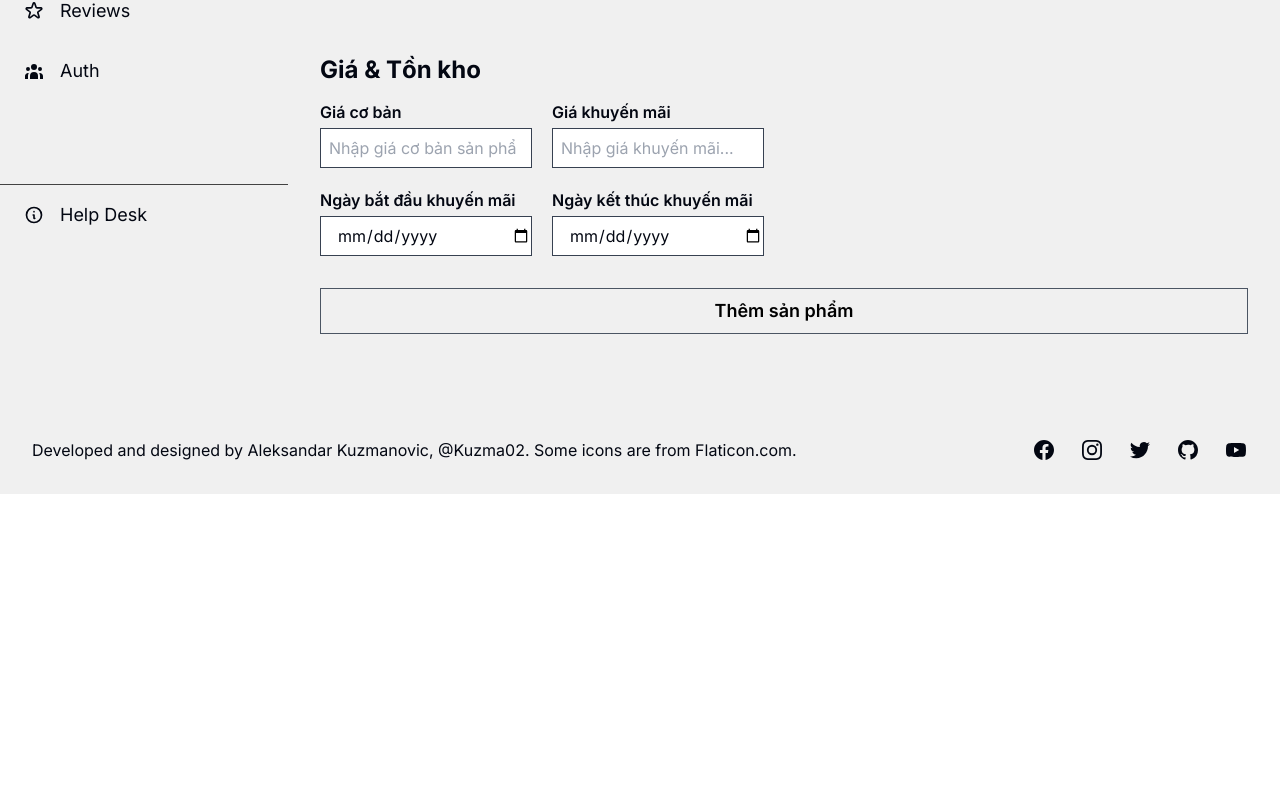
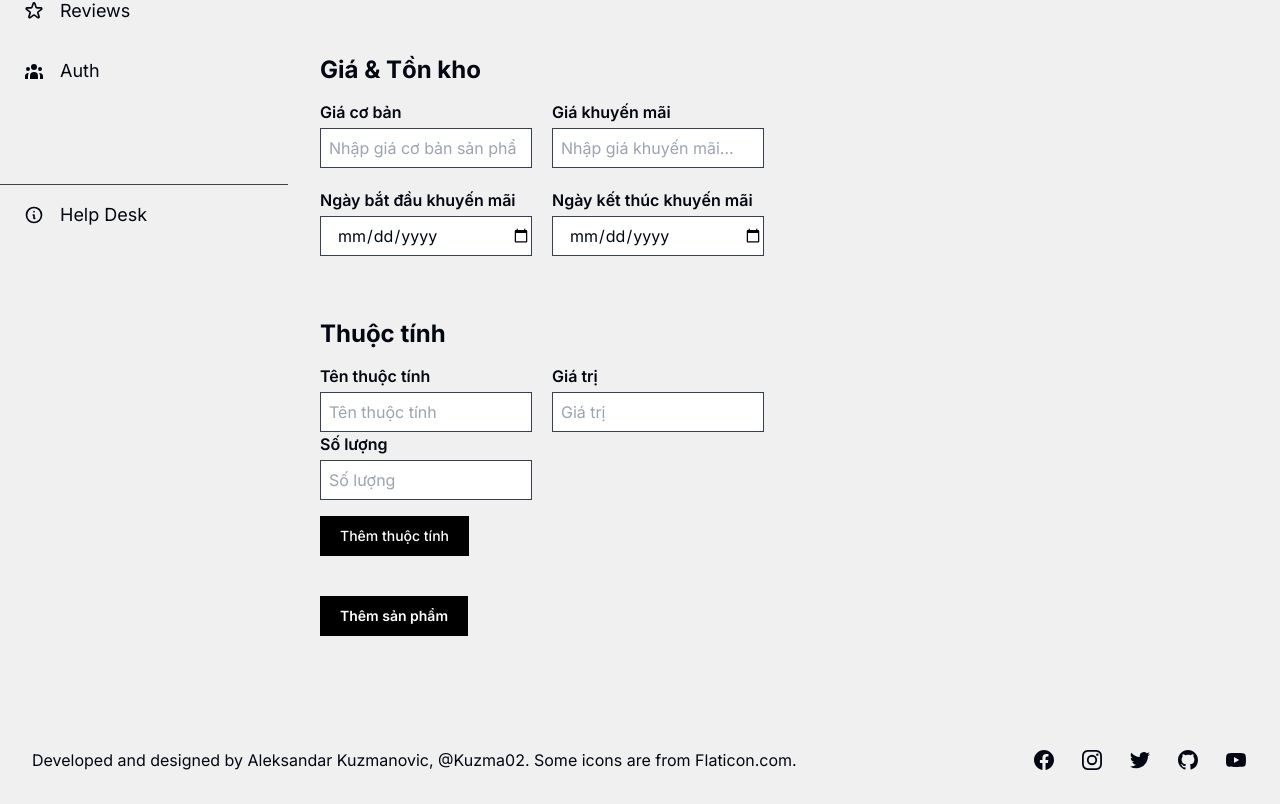
Before and after one commit to vantruongdeptrai/Du_an_tot_nghiep_FE, a React (Vite) app in the folder admin-respo/: page /products/create-product in a window 1280 px wide. Shown: the part 646-1450 px from the top of the page. Before the commit the page ends 1140 px from the top, so only its background shows below. Built offline with nearby package versions, Linux system fonts and the light colour scheme; no server answers.

Commit message:
form create product

```diff
--- a/admin-respo/src/pages/product/CreateProduct.tsx
+++ b/admin-respo/src/pages/product/CreateProduct.tsx
@@ -9,12 +9,24 @@ import SimpleInput from "../../components/SimpleInput";
 import TextAreaInput from "../../components/TextAreaInput";
 import SelectInput from "../../components/SelectInput";
 import { InputWithLabel, Sidebar } from "../../components";
+import React, { ChangeEvent } from "react";
 
-const CreateProduct = () => {
+interface Variant {
+  type: string;
+  value: string;
+}
+
+interface Product {
+  name: string;
+  price: number;
+  description: string;
+  variants: Variant[];
+}
+const CreateProduct: React.FC = () => {
   const {
     register,
     handleSubmit,
-    formState: { errors },
+    formState: {},
   } = useForm<ProductInput>({
     resolver: zodResolver(productSchema),
   });
@@ -33,6 +45,36 @@ const CreateProduct = () => {
       const objectUrl = URL.createObjectURL(file);
       setImagePreview(objectUrl);
     }
+  };
+
+  const [product, setProduct] = useState<Product>({
+    name: "",
+    price: 0,
+    description: "",
+    variants: [{ type: "", value: "" }],
+  });
+
+  const handleVariantChange = (
+    index: number,
+    e: ChangeEvent<HTMLInputElement>
+  ) => {
+    const { name, value } = e.target;
+    const newVariants = [...product.variants];
+    newVariants[index] = {
+      ...newVariants[index],
+      [name]: value,
+    };
+    setProduct((prevProduct) => ({
+      ...prevProduct,
+      variants: newVariants,
+    }));
+  };
+
+  const addVariant = () => {
+    setProduct((prevProduct) => ({
+      ...prevProduct,
+      variants: [...prevProduct.variants, { type: "", value: "" }],
+    }));
   };
 
   const onSubmit: SubmitHandler<ProductInput> = (data) => {
@@ -165,16 +207,62 @@ const CreateProduct = () => {
                   )}
                 </div>
               </div>
+              <div>
+                <h3 className="text-2xl font-bold leading-7 dark:text-whiteSecondary text-blackPrimary mt-16">
+                  Thuộc tính
+                </h3>
+
+                  <div>
+                    {product.variants.map((variant, index) => (
+                      <div
+                        key={index}
+                        className="mt-4 grid grid-cols-2 gap-x-5 max-[500px]:grid-cols-1 max-[500px]:gap-x-0 max-[500px]:gap-y-5"
+                      >
+                        <InputWithLabel label="Tên thuộc tính">
+                          <SimpleInput
+                            type="text"
+                            name="type"
+                            placeholder="Tên thuộc tính"
+
+                          />
+                        </InputWithLabel>
+                        <InputWithLabel label="Giá trị">
+                          <SimpleInput
+                            type="text"
+                            name="type"
+                            placeholder="Giá trị"
+
+
+                          />
+                        </InputWithLabel>
+                        <InputWithLabel label="Số lượng">
+                          <SimpleInput
+                            type="text"
+                            name="type"
+                            placeholder="Số lượng"
+
+
+                          />
+                        </InputWithLabel>
+                      </div>
+                    ))}
+                    <button type="button" onClick={addVariant} className="focus:outline-none text-white bg-black focus:ring-1 focus:ring-white font-medium rounded-none text-sm px-5 py-2.5 me-2 mb-2 mt-4">
+                      Thêm thuộc tính
+                    </button>
+                  </div>
+
+              </div>
             </div>
 
             <div className="px-4 sm:px-6 lg:px-8 pb-8">
               <button
                 type="submit"
-                className="dark:bg-blackPrimary bg-whiteSecondary border border-gray-600 w-full py-2 text-lg dark:hover:border-gray-500 hover:border-gray-400 duration-200 flex items-center justify-center gap-x-2 text-black dark:text-white"
+                className="focus:outline-none text-white bg-black focus:ring-1 focus:ring-white font-medium rounded-none text-sm px-5 py-2.5 me-2 mb-2"
               >
                 <span className="font-semibold">Thêm sản phẩm</span>
               </button>
             </div>
+
           </form>
         </div>
       </div>
```
